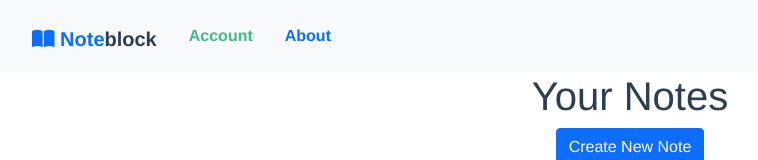
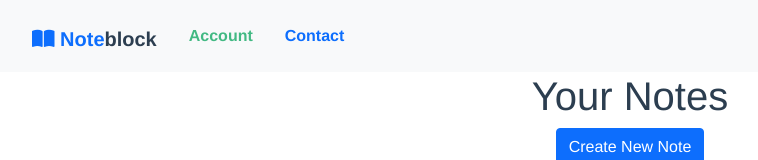
Before and after one commit to GmailTrungTM/person-frontend, a Vue app: page /account in a window 1280 px wide. Shown: the top 160 px of the page, without its empty margins (10-768 px from the left). Built offline with nearby package versions, Linux system fonts and the light colour scheme; no server answers.

Commit message:
frontend view updated

```diff
--- a/src/components/Navbar.vue
+++ b/src/components/Navbar.vue
@@ -11,7 +11,7 @@
       <div class="collapse navbar-collapse" id="navbarSupportedContent">
 <!--          <router-link class="nav-link" to="/">Home</router-link>-->
           <router-link class="nav-link" to="/account">Account</router-link>
-          <router-link class="nav-link" to="/about">About</router-link>
+          <router-link class="nav-link" to="/about">Contact</router-link>
       </div>
     </div>
   </nav>
--- a/src/components/NoteCard.vue
+++ b/src/components/NoteCard.vue
@@ -17,7 +17,6 @@
         <p v-if="!editing" class="card-text">{{ note.body }}</p>
         <input type="text" v-if="editing" v-model="updatedNote.body">
       </div>
-      <p class="card-text">{{ note.id }}</p>
     </div>
     <form>
       <div class="card-footer">
```
